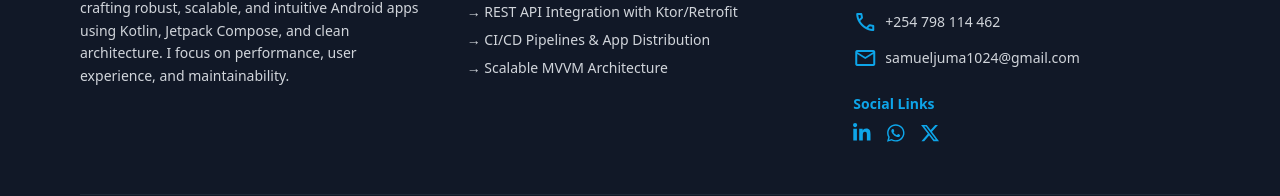
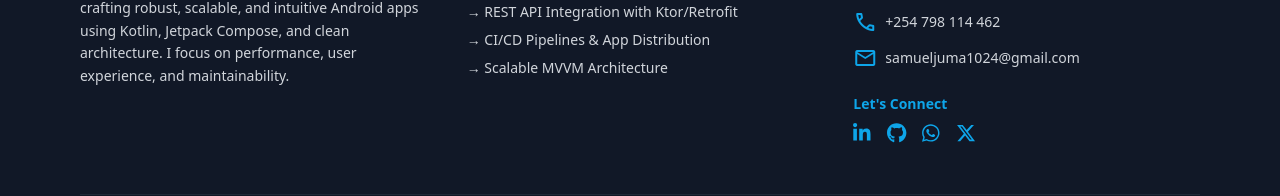
Before and after one commit to samueljuma/SJPortfolio_2.0, a Vue app: page / in a window 1280 px wide. Shown: the part 2647-2843 px from the top of the page. Built offline with nearby package versions, Linux system fonts and the light colour scheme.

Commit message:
update socials

```diff
--- a/src/components/FooterComponent.vue
+++ b/src/components/FooterComponent.vue
@@ -40,10 +40,13 @@
 
         <!-- Socials -->
         <div class="mt-6">
-          <h4 class="text-sky-500 text-sm font-semibold mb-2">Social Links</h4>
+          <h4 class="text-sky-500 text-sm font-semibold mb-2">Let's Connect</h4>
           <div class="flex items-center space-x-4">
             <a href="https://linkedin.com/in/samueljuma/" target="_blank" aria-label="LinkedIn">
               <font-awesome-icon :icon="['fab', 'linkedin-in']" class="text-sky-500 text-xl hover:scale-110 transition" />
+            </a>
+            <a href="https://github.com/samueljuma" target="_blank" aria-label="Twitter">
+              <font-awesome-icon :icon="['fab', 'github']" class="text-sky-500 text-xl hover:scale-110 transition" />
             </a>
             <a href="https://wa.me/254798114462" target="_blank" aria-label="WhatsApp">
               <font-awesome-icon :icon="['fab', 'whatsapp']" class="text-sky-500 text-xl hover:scale-110 transition" />
@@ -51,6 +54,7 @@
             <a href="https://x.com/_jumasamuel" target="_blank" aria-label="Twitter">
               <font-awesome-icon :icon="['fab', 'x-twitter']" class="text-sky-500 text-xl hover:scale-110 transition" />
             </a>
+
           </div>
         </div>
       </div>
```
